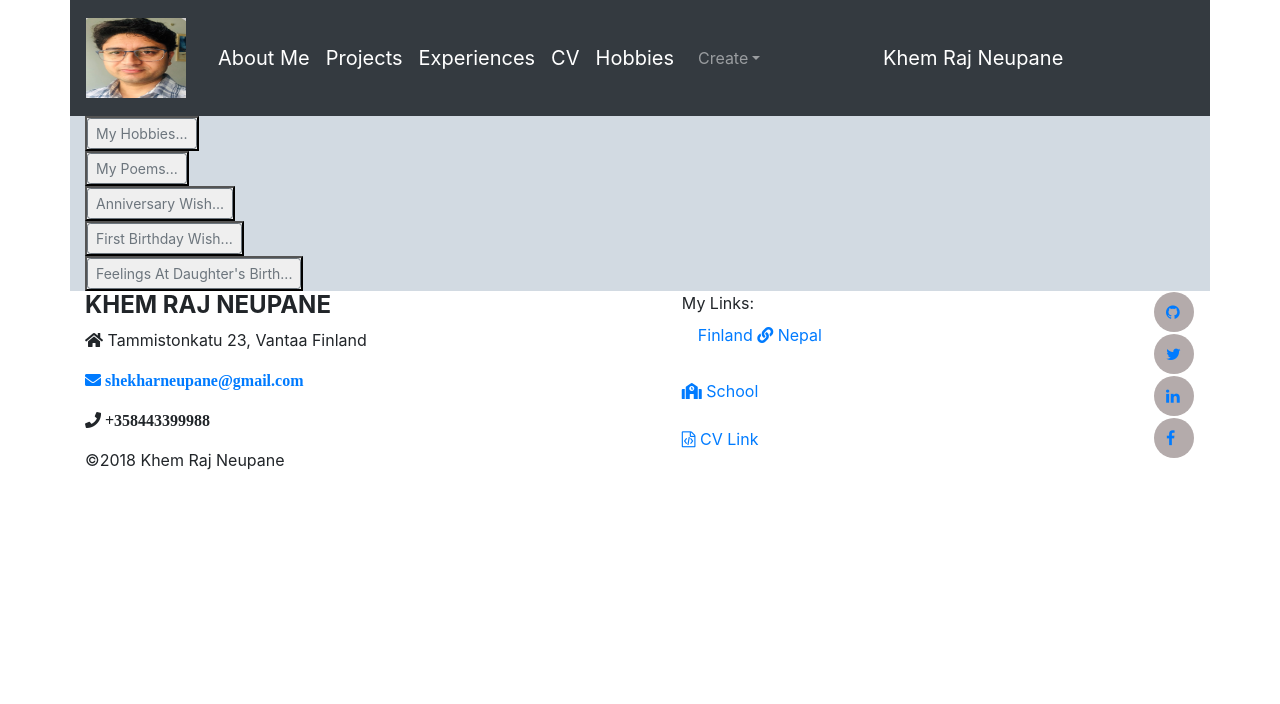
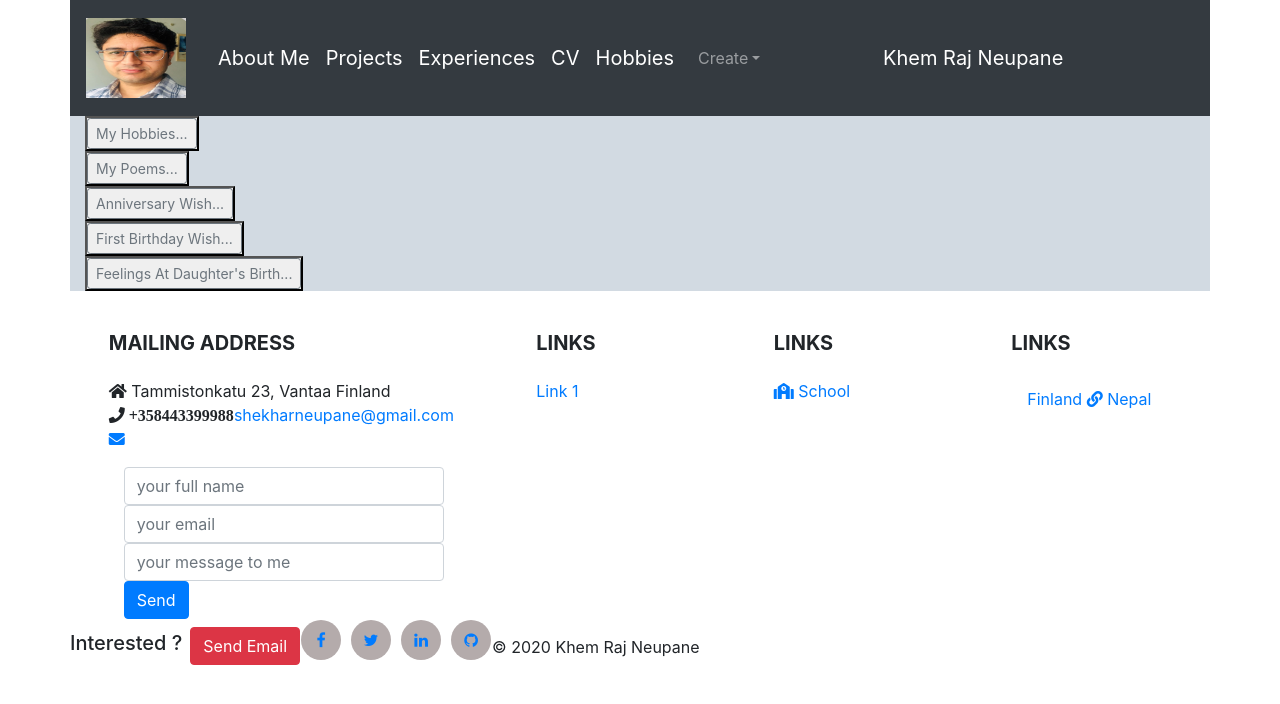
Before and after one commit to khemrajneupane/portfolio-frontend, a React (Create React App) app: page /hobbies in a window 1280 px wide. Shown: the top 704 px of the page. Built offline with nearby package versions, Linux system fonts and the light colour scheme; data requests are answered from the project's data file.

Commit message:
SendMessage component and its services add

```diff
--- a/db.json
+++ b/db.json
@@ -77,5 +77,18 @@
       "rating": "4",
       "id": "6368"
     }
+  ],
+  "messages": [
+    {
+      "full_name": "Khem Raj Neupane",
+      "email": "shekharneupane@gmail.com",
+      "message": "I want to hire you, man!"
+    },
+    {
+      "full_name": "Babita Gartaula Neupane",
+      "email": "abitagneupane@gmail.com",
+      "message": "I love you sweetheart!",
+      "id": "6083"
+    }
   ]
 }
--- a/package.json
+++ b/package.json
@@ -18,10 +18,11 @@
   },
   "scripts": {
     "start": "react-scripts start",
+    "server": "json-server -p3001 db.json",
     "build": "react-scripts build",
     "test": "react-scripts test",
-    "eject": "react-scripts eject",
-    "server": "json-server -p3001 db.json"
+    "eject": "react-scripts eject"
+
   },
   "eslintConfig": {
     "extends": "react-app"
--- a/src/components/Footer.js
+++ b/src/components/Footer.js
@@ -1,6 +1,6 @@
 import React from "react";
 import "../../src/index.css";
-const Footer = () => {
+import SendMessage from '../components/SendMessage';
 const styles = {
   height: "100%",
   width: "100%",
@@ -8,8 +8,154 @@ const Footer = () => {
   marginBottom: "10px",
   backgroundColor: "#f0edeb"
 };
-  return (
-    <footer className="flex container">
+const Footer = () => (
+
+
+  <footer className="page-footer font-small stylish-color-dark pt-4">
+
+
+    <div className="container text-center text-md-left">
+
+
+      <div className="row">
+
+
+        <div className="col-md-4 mx-auto">
+
+
+          <h5 className="font-weight-bold text-uppercase mt-3 mb-4">Mailing Address</h5>
+          <p><i className="fas fa-home"></i> Tammistonkatu 23, Vantaa Finland &nbsp; <i className="fas fa-phone"> +358443399988</i><a href="mailto:shekharneupane@gmail.com">
+                 shekharneupane@gmail.com<i className="fas fa-envelope"> </i>
+              </a></p>
+            {<SendMessage />}
+
+        </div>
+
+
+        <hr className="clearfix w-100 d-md-none" />
+
+
+        <div className="col-md-2 mx-auto">
+
+
+          <h5 className="font-weight-bold text-uppercase mt-3 mb-4">Links</h5>
+
+          <ul className="list-unstyled">
+            <li>
+              <a href="#!">Link 1</a>
+            </li>
+
+          </ul>
+
+        </div>
+
+
+        <hr className="clearfix w-100 d-md-none" />
+
+
+          <div className="col-md-2 mx-auto">
+
+
+            <h5 className="font-weight-bold text-uppercase mt-3 mb-4">Links</h5>
+
+            <ul className="list-unstyled">
+              <li>
+              <a href="https://www.haaga-helia.fi/fi/etusivu" target="blank">
+              <i className="fas fa-school"></i> School
+            </a>
+              </li>
+
+            </ul>
+
+          </div>
+
+
+          <hr className="clearfix w-100 d-md-none" />
+
+
+            <div className="col-md-2 mx-auto">
+
+
+              <h5 className="font-weight-bold text-uppercase mt-3 mb-4">Links</h5>
+
+              <ul className="list-unstyled">
+                <li>
+                <a
+              className="nav-link"
+              href="http://myy.haaga-helia.fi/~a1800727/DigitalServiceTask/NepalFinlandAssignment/NepalAssignment/NepalWebsiteTemp/NepalWebsiteTemp.html"
+              target="blank"
+            >
+              {" "}
+              Finland <i className="fas fa-link"></i> Nepal
+            </a>
+                </li>
+
+              </ul>
+
+            </div>
+
+
+
+
+
+
+
+        <hr />
+<div>
+
+        <ul className="list-unstyled list-inline text-center py-2">
+          <li className="list-inline-item">
+            <h5 className="mb-1">Interested ?</h5>
+          </li>
+          <li className="list-inline-item">
+            <a href="#!" className="btn btn-danger btn-rounded">Send Email</a>
+          </li>
+        </ul>
+</div>
+
+        <hr />
+
+<div>
+        <ul className="list-unstyled list-inline text-center">
+          <li className="list-inline-item">
+          <a href="https://www.facebook.com/raj.neupane/" target="blank">
+              <i className="fa fa-facebook fbk"></i>
+            </a>
+          </li>
+          <li className="list-inline-item">
+          <a href="https://twitter.com/khemraj_neupane" target="blank">
+              <i className="fa fa-twitter"></i>
+            </a>
+          </li>
+
+          <li className="list-inline-item">
+          <a
+              href="https://www.linkedin.com/in/khem-raj-neupane-3a3172176/"
+              target="blank"
+            >
+              <i className="fa fa-linkedin"></i>
+            </a>
+          </li>
+          <li className="list-inline-item">
+          <a href=" https://github.com/khemrajneupane" target="blank">
+              <i className="fa fa-github"></i>
+            </a>
+          </li>
+        </ul>
+  </div>
+
+        <div className="footer-copyright text-center py-3">© 2020 Khem Raj Neupane
+
+        </div>
+
+</div>
+</div>
+</footer>
+);
+
+export default Footer;
+
+              {/*{<footer className="flex container">
       <div>
         <h4 className="font-weight-bold text-uppercase">Khem Raj Neupane</h4>
 
@@ -92,6 +238,4 @@ const Footer = () => {
         </ul>
       </div>
     </footer>
-  );
-};
-export default Footer;
+  );}*/}
--- /dev/null
+++ b/src/components/SendMessage.js
@@ -0,0 +1,77 @@
+import React,{useState,useEffect} from 'react'
+import messageServices from "../../src/services/Messages";
+
+
+
+const SendMessage = () =>{
+
+const [full_name, setFull_name] = useState("");
+const [email, setEmail] = useState("");
+const [message, setMessage] = useState("");
+const [messages, setMessages] = useState([]);
+
+useEffect(() => {
+    messageServices.getAll().then(response => {
+      setMessages(response);
+    });
+  }, []);
+
+  const addMessage = newMessage => {
+    newMessage.id = (Math.random() * 10000).toFixed(0);
+    messageServices.create(newMessage);
+    setMessages(messages.concat(newMessage));
+    alert(`Thank you ${newMessage.full_name} for message!`);
+   /* setTimeout(() => {
+      alert(null);
+    }, 5000);*/
+  };
+const handleSubmit = e => {
+    e.preventDefault();
+    addMessage({
+      full_name,
+      email,
+      message
+    });
+
+  };
+
+return(<div className="container">
+
+      <form onSubmit={handleSubmit}>
+        <div>
+          <input
+            className="form-control"
+            name="full_name"
+            value={full_name}
+            type="text"
+            placeholder="your full name"
+            onChange={e => setFull_name(e.target.value)}
+          />
+        </div>
+        <div>
+          <input
+            className="form-control"
+            name="email"
+            value={email}
+            type="email"
+            placeholder="your email"
+            onChange={e => setEmail(e.target.value)}
+          />
+        </div>
+        <div>
+          <input
+            className="form-control"
+            name="message"
+            value={message}
+            type="text"
+            placeholder="your message to me"
+            onChange={e => setMessage(e.target.value)}
+          />
+        </div>
+        <button className="btn btn-primary">Send</button>
+      </form>
+    </div>)
+}
+
+
+export default SendMessage;
--- a/src/navigation/Navigation.js
+++ b/src/navigation/Navigation.js
@@ -179,6 +179,7 @@ const Navigation = props => {
           <Route exact path="/hobbies" render={() => <Hobbies />} />
         </div>
       </Router>
+
       {conditionalRender()}
     </div>
   );
--- /dev/null
+++ b/src/services/Messages.js
@@ -0,0 +1,24 @@
+
+import axios from "axios";
+const baseUrl = "http://localhost:3001/messages";
+
+const getAll = () => {
+  const request = axios.get(baseUrl);
+  return request.then(response => response.data);
+};
+
+const create = newObject => {
+  const request = axios.post(baseUrl, newObject);
+  return request.then(response => response.data);
+};
+
+const update = (id, newObject) => {
+  const request = axios.put(`${baseUrl}/${id}`, newObject);
+  return request.then(response => response.data);
+};
+const deleteList = personId => {
+  const request = axios.delete(`${baseUrl}/${personId}`);
+  return request.then(response => response.data);
+};
+
+export default { getAll, create, update, deleteList };
```
Also changed, not shown: src/App.js (+23 -2 lines), src/index.css (+6 -1 lines). Lines whose indentation alone changed are shown as unchanged.
